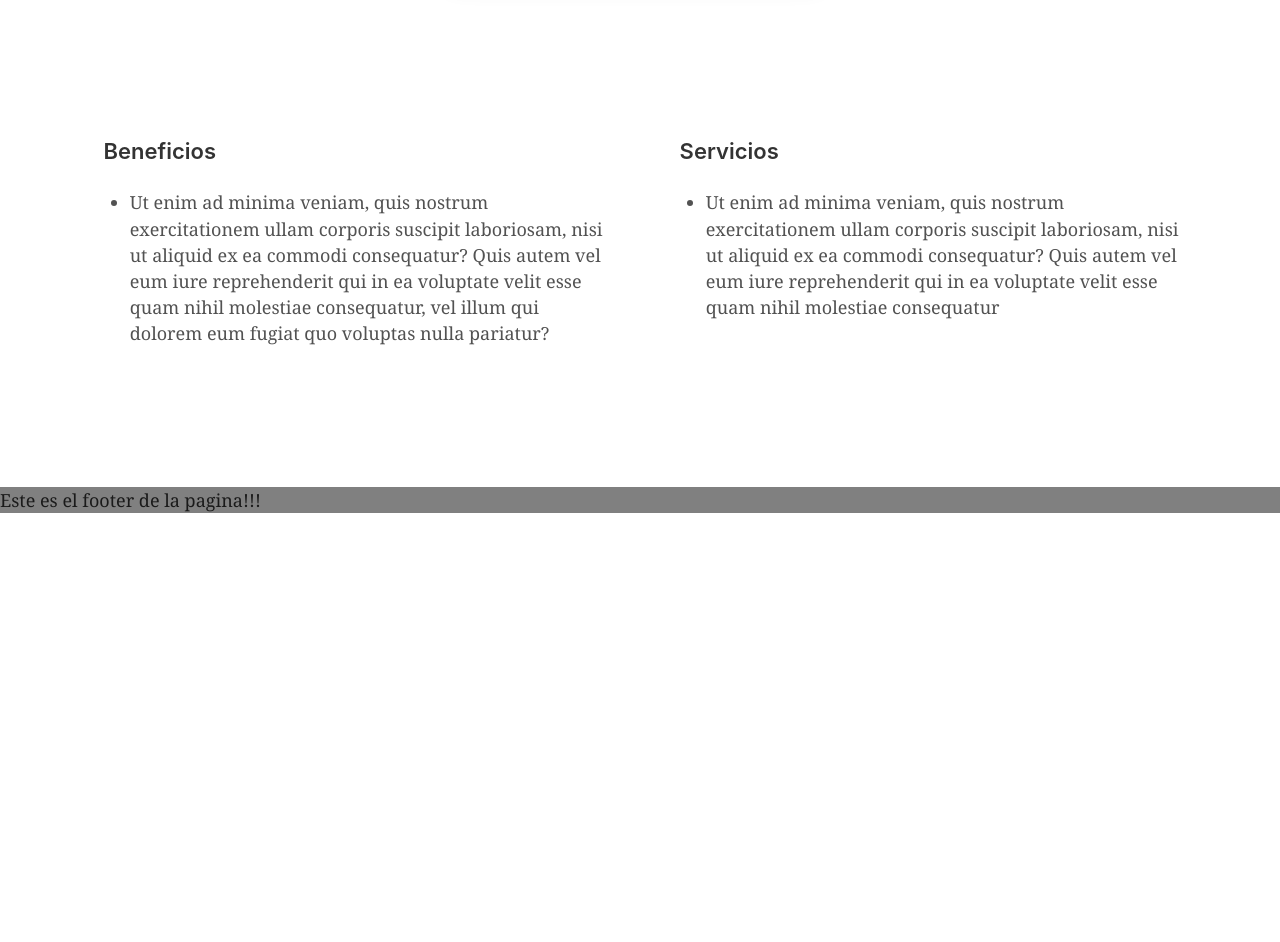
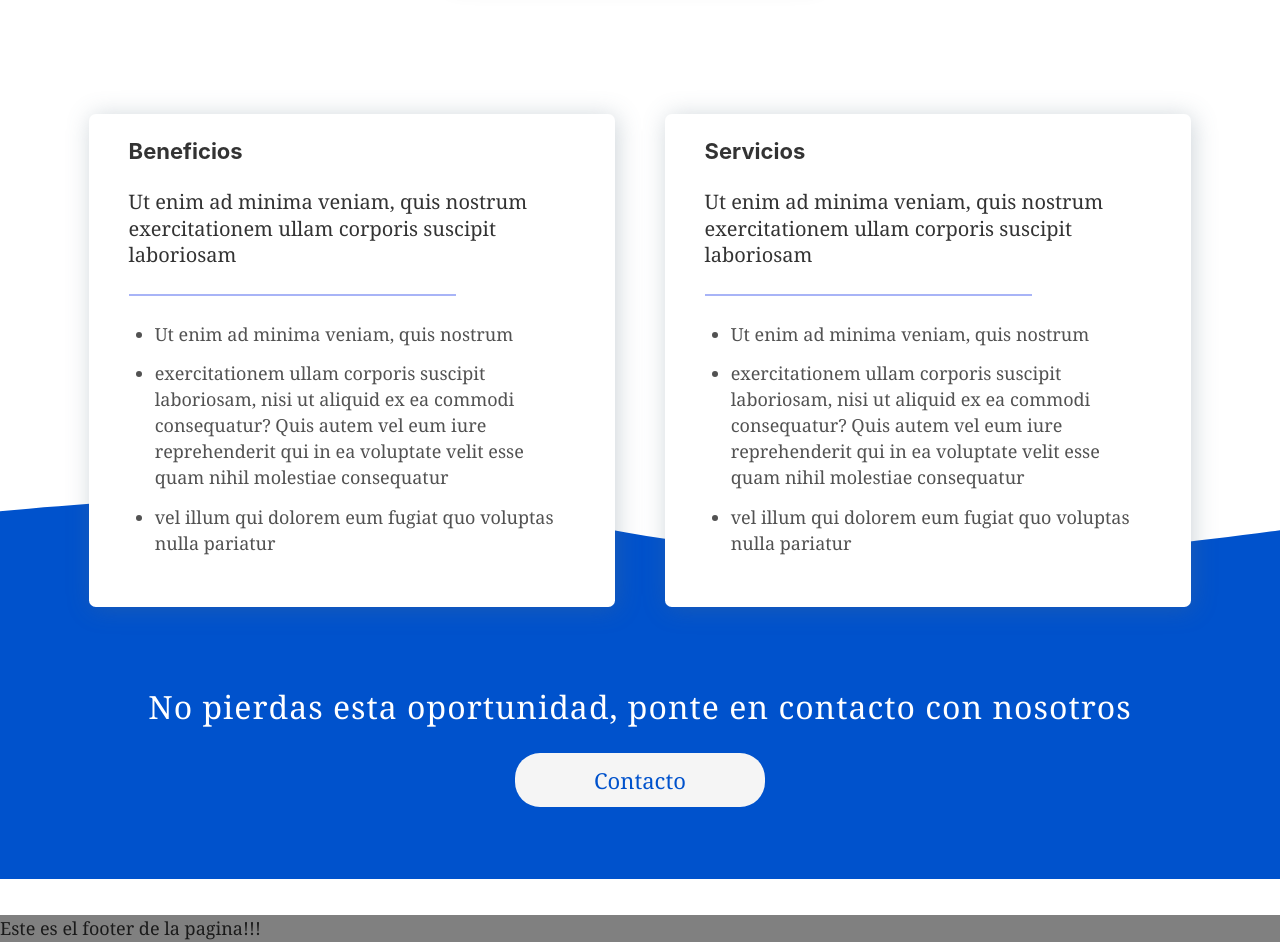
Before and after one commit to hlebon/cpa-landingpage, a Gatsby app: page / in a window 1280 px wide. Shown: the part 660-1602 px from the top of the page. Before the commit the page ends 1173 px from the top, so only its background shows below. Built offline with nearby package versions, Linux system fonts and the light colour scheme.

Commit message:
feat: new styles and contact call to action button

```diff
--- a/src/css-module/common.css
+++ b/src/css-module/common.css
@@ -1,12 +1,30 @@
+/*se encuentrad definido en otro archivo*/
+.button{
+    background: rgb(33, 150, 243);
+    padding: 0.5rem;
+    color: white;
+    border-radius: 7px;
+    border: 0;
+    font-size: 16px;
+}
+
 /*#region Section*/
+.about_section{
+    width: 100%;
+    height: auto;
+    background: url(../img/wave.svg) bottom;
+    background-position: center bottom;
+    background-size: 1440px 126px;
+    background-repeat: repeat-x;
+}
 
-.about_section{
+.about_container{
     width: 90%;
     margin: auto;
     display: flex;
     flex-wrap: wrap;
-    background:white;
-    padding: 3.0rem 0px;
+    /*background:white;*/
+    padding: 3.0rem 0px .5rem 0;
 }
 
 .section_card{
@@ -15,7 +33,8 @@
     width: 100%;
     height: auto;
     margin: 2.0rem auto;
-    /*box-shadow: 1px 1px 25px 0 rgba(46,61,73,.2);*/
+    background: white;
+    box-shadow: 2px 2px 25px 0 rgba(90, 112, 129, 0.3);
     border-radius: .375rem;
 }
 
@@ -37,7 +56,12 @@
 
 .section_info_title{
     font-size: 22px;
-    font-weight: 600;
+    font-weight: 700;
+}
+
+.section_info_subtitle{
+    font-size: 20px;
+    width: 100%;
 }
 
 .section_info_content{
@@ -73,18 +97,19 @@
         width: 60%;
         padding: 1.4rem 0;
         padding-left: 2.2rem;
+        padding-right: 1.3rem;
     }
 }
 
 @media screen and (min-width: 1000px){
-    .about_section{
+    .about_container{
         width: 90%;
         justify-content: space-between;
     }
 
     .section_card{
-        width: 50%;
-        margin: 0 auto 2.0rem auto;
+        width: calc( 50% - 50px);
+        margin: 0 25px 0rem auto;
     }
 
     .section_img_container{
@@ -105,6 +130,48 @@
     max-height: 300px;
     background: gray;
 }
+/*#endregion*/
 
+/*#region callToAction*/
+.callToAction{
+    width: 100%;
+    height: auto;
+    background-color: #0052CC;
+    margin: 0 0 2rem 0;
+    padding: 4rem;
+}
+
+.callToAction_container{
+    width: 90%;
+    margin: auto;
+    display: flex;
+    flex-direction: column;
+}
+
+.callToAction_container_p{
+    color: white;
+    font-size: 32px;
+    font-weight: 200;
+    text-align: center;
+    letter-spacing: 1px;
+    line-height: 120%;
+}
+
+.callToAction_container_btn{
+    width:  250px;
+    margin: auto;
+
+}
+
+.callToAction_container_btn > button{
+    background: whitesmoke;
+    color: #0052CC;
+    border: #0052CC;
+    border-radius: 25px;
+    padding: 0.8rem 1.3rem;
+    width: 250px;
+    margin: auto;
+    font-size: 22px;
+}
 
 /*#endregion*/
--- a/src/css-module/form.module.css
+++ b/src/css-module/form.module.css
@@ -3,7 +3,7 @@
 }
 
 .form{
-    width: 80%;
+    width: 90%;
     margin: auto;
     padding: 1.3rem 1rem;
     box-shadow: 5px 5px 25px 0px rgba(46,61,73,0.2);
--- a/src/layout/index.css
+++ b/src/layout/index.css
@@ -488,9 +488,10 @@ html {
     padding-right: 0;
     padding-top: 0;
     margin-bottom: calc(1.45rem - 1px);
-    background: hsla(0, 0%, 0%, 0.2);
+    background: hsla(231, 84%, 54%, 0.4);
     border: none;
-    height: 1px;
+    height: 2px;
+    width: 75%;
   }
   address {
     margin-left: 0;
--- /dev/null
+++ b/src/pages/callToAcction.js
@@ -0,0 +1,16 @@
+import React from 'react'
+
+const CallToAction = () => {
+    return (
+        <section className="callToAction">
+            <div className="callToAction_container">
+                <p className="callToAction_container_p">No pierdas esta oportunidad, ponte en contacto con nosotros</p>
+                <div className="callToAction_container_btn">
+                    <button>Contacto</button>
+                </div>
+            </div>
+        </section>
+    )
+}
+
+export default CallToAction
--- a/src/pages/index.js
+++ b/src/pages/index.js
@@ -1,6 +1,7 @@
 import React from "react"
 import Header from './header'
 import Section from './section'
+import CallToAction from './callToAcction'
 import Footer from './footer'
 import '../layout/index.css'
 
@@ -18,6 +19,7 @@ class Index extends React.Component{
             <div>
                 <Header/>
                 <Section/>
+                <CallToAction/>
                 <Footer/>
             </div>
         )
--- a/src/pages/section.js
+++ b/src/pages/section.js
@@ -2,19 +2,26 @@ import '../css-module/common.css'
 import segment from '../img/segment.svg'
 import create from '../img/create.svg'
 import analytics from '../img/analytics.svg'
+import files from '../img/files.svg'
 import React from 'react'
 
 const cardInfo = [
     {
         id: 1,
         title: "Beneficios",
-        content: ["Ut enim ad minima veniam, quis nostrum exercitationem ullam corporis suscipit laboriosam, nisi ut aliquid ex ea commodi consequatur? Quis autem vel eum iure reprehenderit qui in ea voluptate velit esse quam nihil molestiae consequatur, vel illum qui dolorem eum fugiat quo voluptas nulla pariatur?"],
-        img: segment
+        content: {
+            description: "Ut enim ad minima veniam, quis nostrum exercitationem ullam corporis suscipit laboriosam",
+            values: ["Ut enim ad minima veniam, quis nostrum", "exercitationem ullam corporis suscipit laboriosam, nisi ut aliquid ex ea commodi consequatur? Quis autem vel eum iure reprehenderit qui in ea voluptate velit esse quam nihil molestiae consequatur", "vel illum qui dolorem eum fugiat quo voluptas nulla pariatur"]
+        },
+        img: files
     },
     {
         id: 2,
         title: "Servicios",
-        content: ["Ut enim ad minima veniam, quis nostrum exercitationem ullam corporis suscipit laboriosam, nisi ut aliquid ex ea commodi consequatur? Quis autem vel eum iure reprehenderit qui in ea voluptate velit esse quam nihil molestiae consequatur"],
+        content: {
+            description: "Ut enim ad minima veniam, quis nostrum exercitationem ullam corporis suscipit laboriosam",
+            values: ["Ut enim ad minima veniam, quis nostrum", "exercitationem ullam corporis suscipit laboriosam, nisi ut aliquid ex ea commodi consequatur? Quis autem vel eum iure reprehenderit qui in ea voluptate velit esse quam nihil molestiae consequatur", "vel illum qui dolorem eum fugiat quo voluptas nulla pariatur"]
+        },
         img: create
     }
 ]
@@ -30,9 +37,11 @@ const ContainerCard = (props) => {
             </div>
             <div className="section_info">
                 <h3 className="section_info_title">{card.title}</h3>
+                <p className="section_info_subtitle">{card.content.description}</p>
+                <hr/>
                 <ul className="section_info_content">
-                {card.content.map( (li, key) =>
-                    <li key={key}>{li}</li>
+                {card.content.values.map( (val, key) =>
+                    <li key={key}>{val}</li>
                 )}
                 </ul>
             </div>
@@ -48,11 +57,13 @@ ContainerCard.PropTypes = {
 const Section = (props) => {
     return (
         <section className="about_section">
+            <div className="about_container">
             {cardInfo.map( ( card, index ) => {
                 return (
                     <ContainerCard key={index} card={card}/>
                 )
             })}
+            </div>
         </section>
     )
 }
```
Also changed, not shown: src/img/wave.svg (added).
